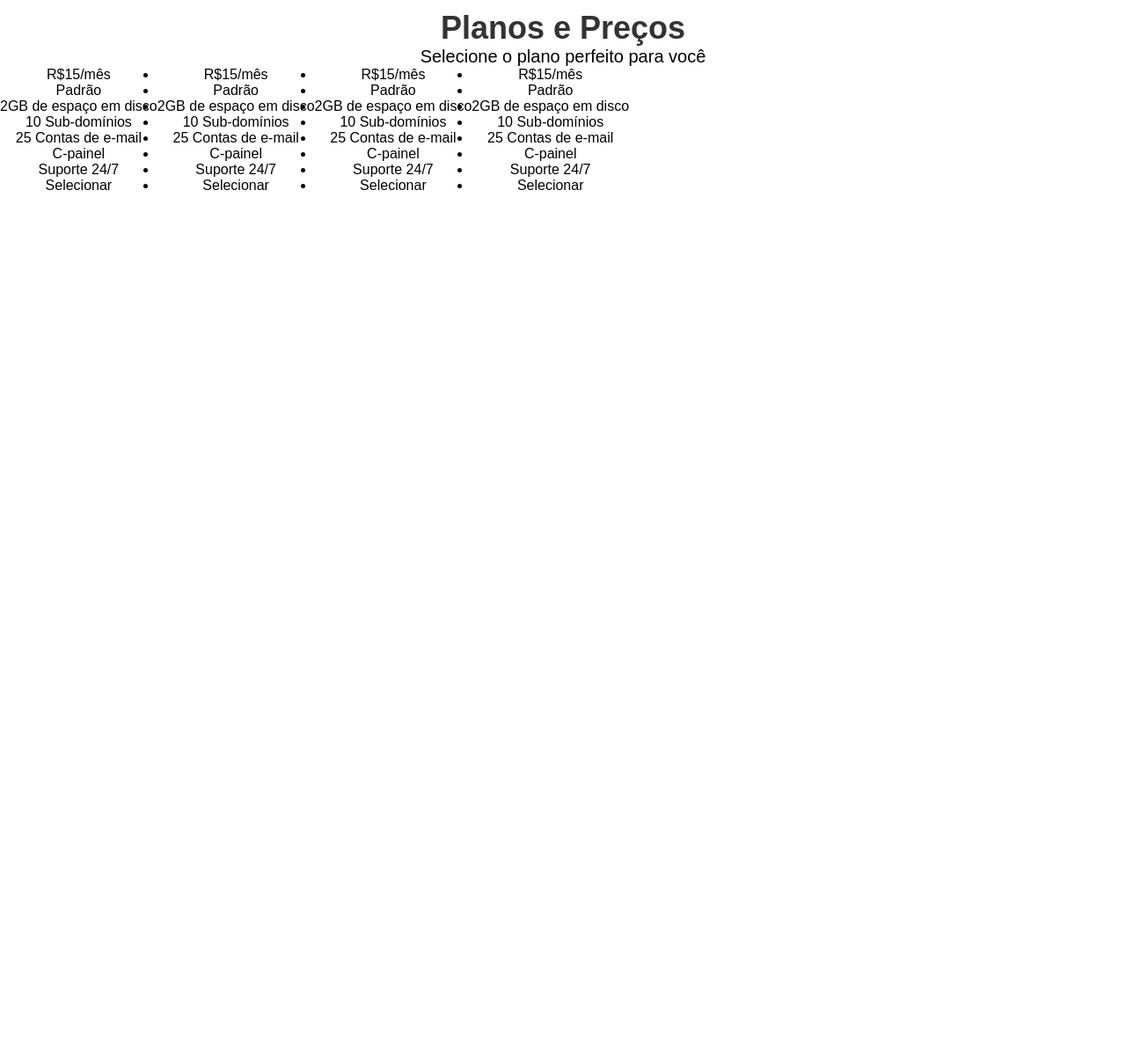
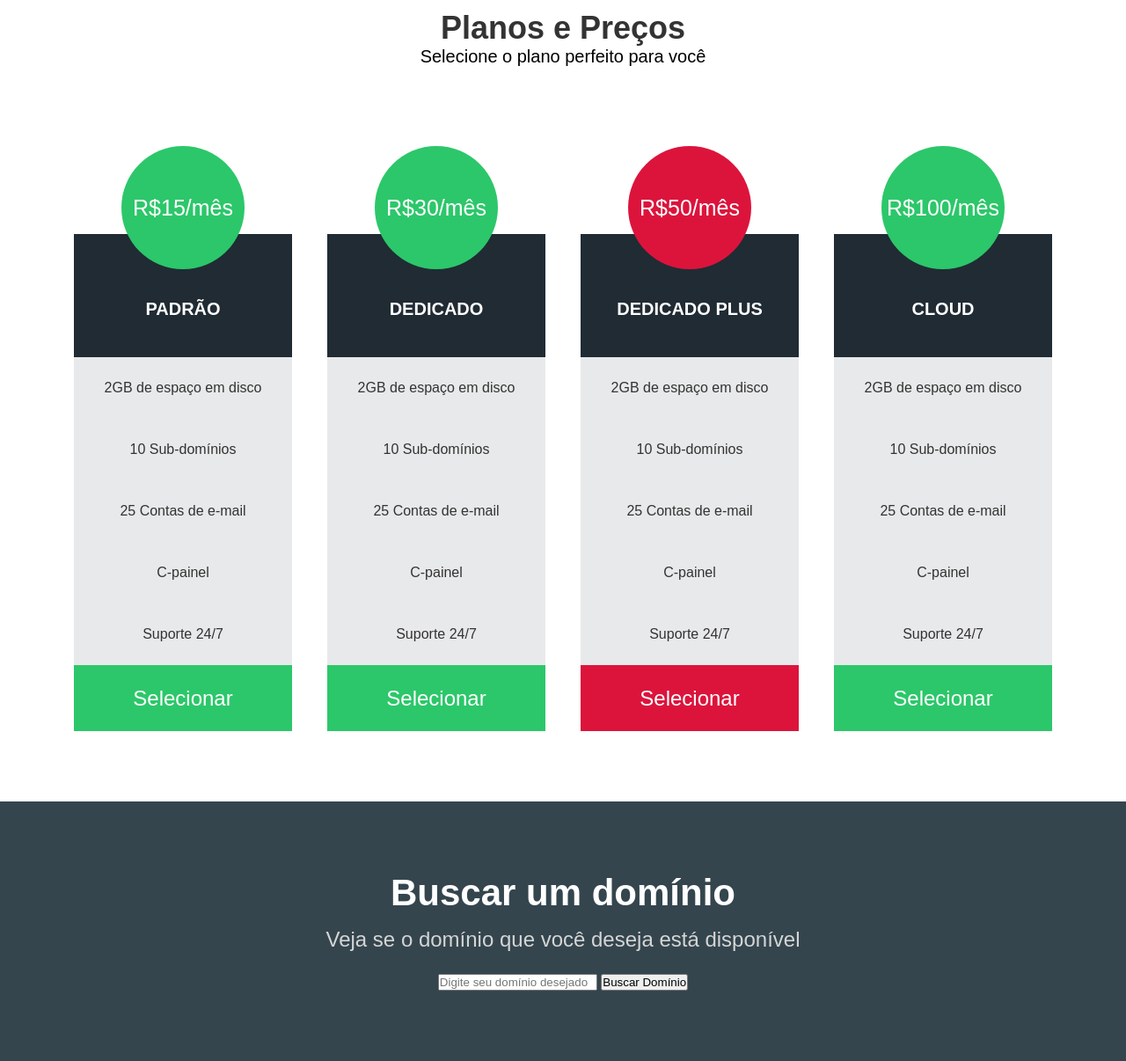
Before and after one commit to pauloxfrancisco/PrjHomeHost, a plain HTML site: page index.html in a window 1280 px wide. Shown: the part 954-2160 px from the top of the page at 88% size. Before the commit the page ends 1254 px from the top, so only its background shows below. Drawn offline with Linux system fonts and the light colour scheme.

Commit message:
Atualizei os planos

```diff
--- a/css/style.css
+++ b/css/style.css
@@ -60,6 +60,7 @@ position: relative;
     background-color: #2CC76A;
     padding: 15px 20px;
     border-radius: 5px;
+    margin-right: 25px;
 }
  .main-banner {
     background-image:url('../img/mainbanner.png');
@@ -135,5 +136,77 @@ position: relative;
 }
 .plans-container{
     display: flex;
+    flex-direction: row;
+    /*space-around aplica o espaçamento entre os elementos filhos. Esse espaçamento irá depender de quanto espaço vazio resta no elemento pai // space-around faz o mesmo que o space-between com a unica diferença que também será colocado espaçamento nas margens direita e esquerda*/
+    justify-content: space-around;
+    margin-top: 50px;
+    width: 90%;
+    position: relative;
+    margin-right: auto;
+    margin-left: auto;
+}
+.plans-container .plan{
+    width: 275px;
+    margin: 0 20px;
+}
+.plans-container .plan ul{
+    list-style: none;
+    padding: 0;
+}
+
+.plan li{
+    height: 70px;
+    line-height: 70px;
+    background-color: #e8e9ea;
+    color: #333;
+}
+.plan .price{
+    width: 140px;
+    height: 140px;
+    border-radius: 50%;
+    background-color: #2CC76A;
+    color: #FFF;
+    text-align: center;
+    line-height: 140px;
+    font-size: 25px;
+    position: relative;
+    margin: 0 auto;
+    top: 40px;
+}
+.plan .plan-name{
+    text-transform: uppercase;
+    font-size: 20px;
+    padding-top: 50px;
+    padding-bottom: 20px;
+    color: #FFF;
+    background-color: #202b34;
+    font-weight: bold; /*deixa em negrito*/
+}
+.plan .plan-btn{
+    color: #FFF;
+    background-color: #2cc76a;
+    font-size: 24px;
+    height: 75px;
+    line-height: 75px;
+    cursor: pointer;
+}
+.plan .recommended{
+    background-color: crimson;
+}
+.searchdomain-container{
+    background-color: #34454e;
+    text-align: center;
+    padding: 5em 0;
+}
+.searchdomain-container h2{
+    color: #fff;
+    font-size: 42px;
+    margin-top: 0;
+    margin-bottom: 15px;
+}
+.searchdomain-container p{
+    color: #d5d5d5;
+    font-size: 24px;
+    margin-bottom: 25px;
 
 }
--- a/index.html
+++ b/index.html
@@ -7,6 +7,7 @@
     <link rel="stylesheet" href="css/style.css">
 
 </head>
+
 <body>
 
     <div class="container">
@@ -36,16 +37,22 @@
             <ul>
                 <li><i class="fa-solid fa-shield-halved"></i>
                     <h3>Segurança</h3>
-                <p>Lorem ipsum dolor sit amet consectetur adipisicing elit. Quas, fugiat ratione delectus totam dolor repellendus corrupti qui necessitatibus atque, cupiditate, hic voluptas voluptatum dignissimos. Voluptas explicabo assumenda iusto alias dolor.</p>
+                    <p>Lorem ipsum dolor sit amet consectetur adipisicing elit. Quas, fugiat ratione delectus totam
+                        dolor repellendus corrupti qui necessitatibus atque, cupiditate, hic voluptas voluptatum
+                        dignissimos. Voluptas explicabo assumenda iusto alias dolor.</p>
                 </li>
                 <li><i class="fa-solid fa-rocket"></i>
                     <h3>Velocidade</h3>
-                <p>Lorem ipsum dolor sit amet consectetur, adipisicing elit. Vel, quisquam explicabo. Quia, libero illum tempora deserunt dolore perspiciatis? Nemo totam dolor voluptatum ex voluptatibus. Quia consectetur aliquam sit possimus iusto!</p>
+                    <p>Lorem ipsum dolor sit amet consectetur, adipisicing elit. Vel, quisquam explicabo. Quia, libero
+                        illum tempora deserunt dolore perspiciatis? Nemo totam dolor voluptatum ex voluptatibus. Quia
+                        consectetur aliquam sit possimus iusto!</p>
                 </li>
                 <li>
                     <i class="fa-solid fa-comments"></i>
                     <h3>Suporte</h3>
-                <p>Lorem ipsum, dolor sit amet consectetur adipisicing elit. Ad accusantium, voluptatum unde commodi asperiores deserunt earum expedita omnis velit tempora culpa? Est laudantium quos delectus ullam exercitationem deserunt maiores corporis.</p>
+                    <p>Lorem ipsum, dolor sit amet consectetur adipisicing elit. Ad accusantium, voluptatum unde commodi
+                        asperiores deserunt earum expedita omnis velit tempora culpa? Est laudantium quos delectus ullam
+                        exercitationem deserunt maiores corporis.</p>
                 </li>
             </ul>
         </section>
@@ -70,8 +77,8 @@
                 <div class="plan">
                     <ul>
 
-                <li class="price">R$15/mês</li>
-                <li class="plan-name">Padrão</li>
+                        <li class="price">R$30/mês</li>
+                        <li class="plan-name">Dedicado</li>
                         <li>2GB de espaço em disco</li>
                         <li>10 Sub-domínios</li>
                         <li>25 Contas de e-mail</li>
@@ -84,8 +91,8 @@
                 <div class="plan">
                     <ul>
 
-                <li class="price recommended">R$15/mês</li>
-                <li class="plan-name">Padrão</li>
+                        <li class="price recommended">R$50/mês</li>
+                        <li class="plan-name">Dedicado Plus</li>
                         <li>2GB de espaço em disco</li>
                         <li>10 Sub-domínios</li>
                         <li>25 Contas de e-mail</li>
@@ -98,8 +105,8 @@
                 <div class="plan">
                     <ul>
 
-                <li class="price">R$15/mês</li>
-                <li class="plan-name">Padrão</li>
+                        <li class="price">R$100/mês</li>
+                        <li class="plan-name">Cloud</li>
                         <li>2GB de espaço em disco</li>
                         <li>10 Sub-domínios</li>
                         <li>25 Contas de e-mail</li>
@@ -109,10 +116,22 @@
                     </ul>
                 </div>
         </section>
+        <!--PESQUISA-->
+        <section class="searchdomain-container">
+            <h2>Buscar um domínio</h2>
+            <p>Veja se o domínio que você deseja está disponível</p>
+            <form>
+                <input type="text"name="domain" placeholder="Digite seu domínio desejado">
+                <input type="submit" value="Buscar Domínio">
+            </form>
+        </section>
+
     </main>
+
 
 
     <!--tudo que for script é obrigatório chamar no final do body e não na head-->
     <script src="https://kit.fontawesome.com/1fda0a70f1.js" crossorigin="anonymous"></script>
 </body>
+
 </html>
```
Lines whose indentation alone changed are shown as unchanged.
